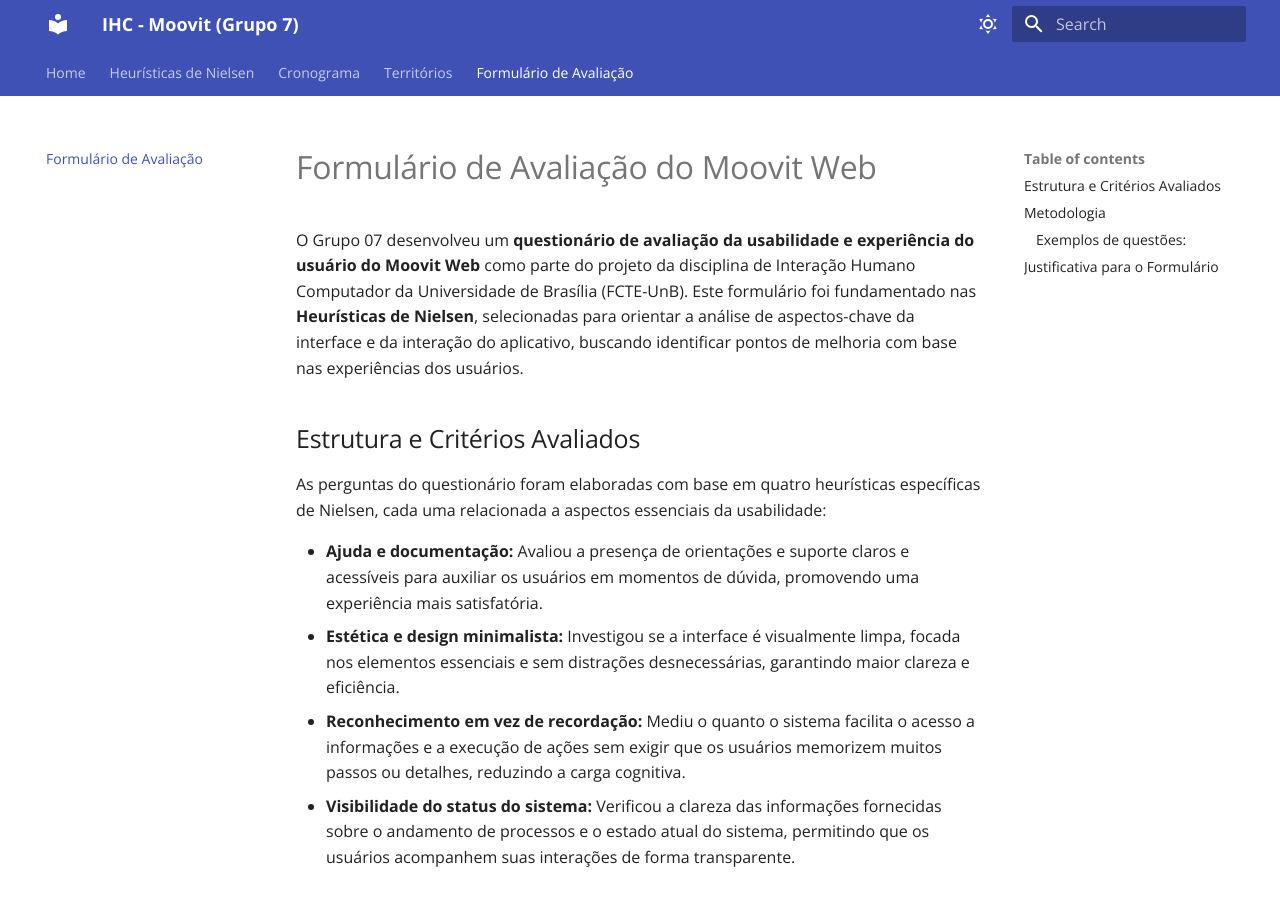
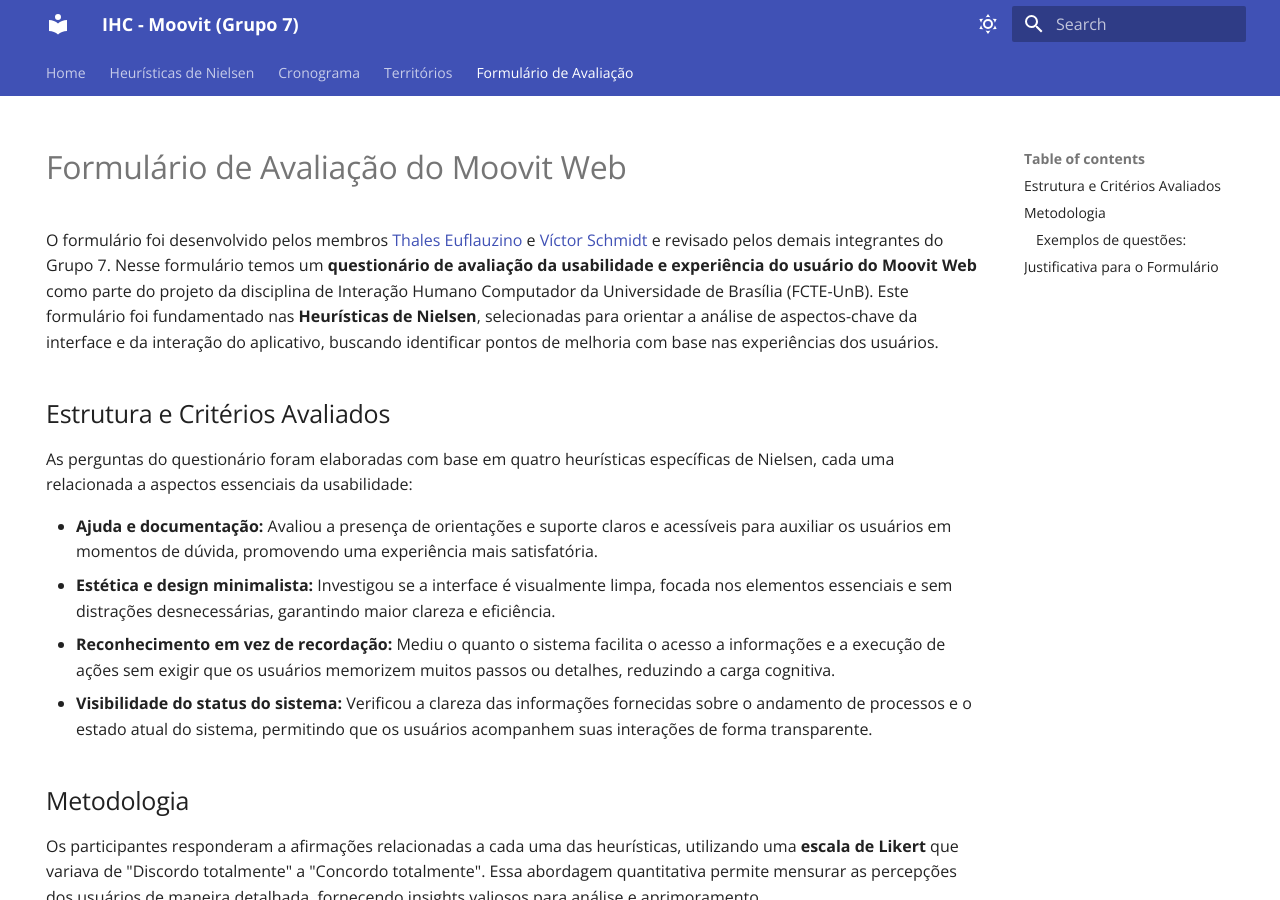
Before and after one commit to th-org/ihc-grupo07, an MkDocs documentation site: the page built from docs/forms.md, in a window 1280 px wide and 900 px high. Built offline with MkDocs 1.6.1 and Material for MkDocs 9.7.7, drawn with Linux system fonts in a browser that asks for light colours.

Commit message:
fix: correcoes

```diff
--- a/docs/forms.md
+++ b/docs/forms.md
@@ -1,6 +1,10 @@
+---
+hide:
+  - navigation
+---
 # Formulário de Avaliação do Moovit Web
 
-O Grupo 07 desenvolveu um **questionário de avaliação da usabilidade e experiência do usuário do Moovit Web** como parte do projeto da disciplina de Interação Humano Computador da Universidade de Brasília (FCTE-UnB). Este formulário foi fundamentado nas **Heurísticas de Nielsen**, selecionadas para orientar a análise de aspectos-chave da interface e da interação do aplicativo, buscando identificar pontos de melhoria com base nas experiências dos usuários.
+O formulário foi desenvolvido pelos membros [Thales Euflauzino](https://github.com/thaleseuflauzino) e [Víctor Schmidt](https://github.com/moonshinerd) e revisado pelos demais integrantes do Grupo 7. Nesse formulário temos um **questionário de avaliação da usabilidade e experiência do usuário do Moovit Web** como parte do projeto da disciplina de Interação Humano Computador da Universidade de Brasília (FCTE-UnB). Este formulário foi fundamentado nas **Heurísticas de Nielsen**, selecionadas para orientar a análise de aspectos-chave da interface e da interação do aplicativo, buscando identificar pontos de melhoria com base nas experiências dos usuários.
 
 ## Estrutura e Critérios Avaliados
 
```
